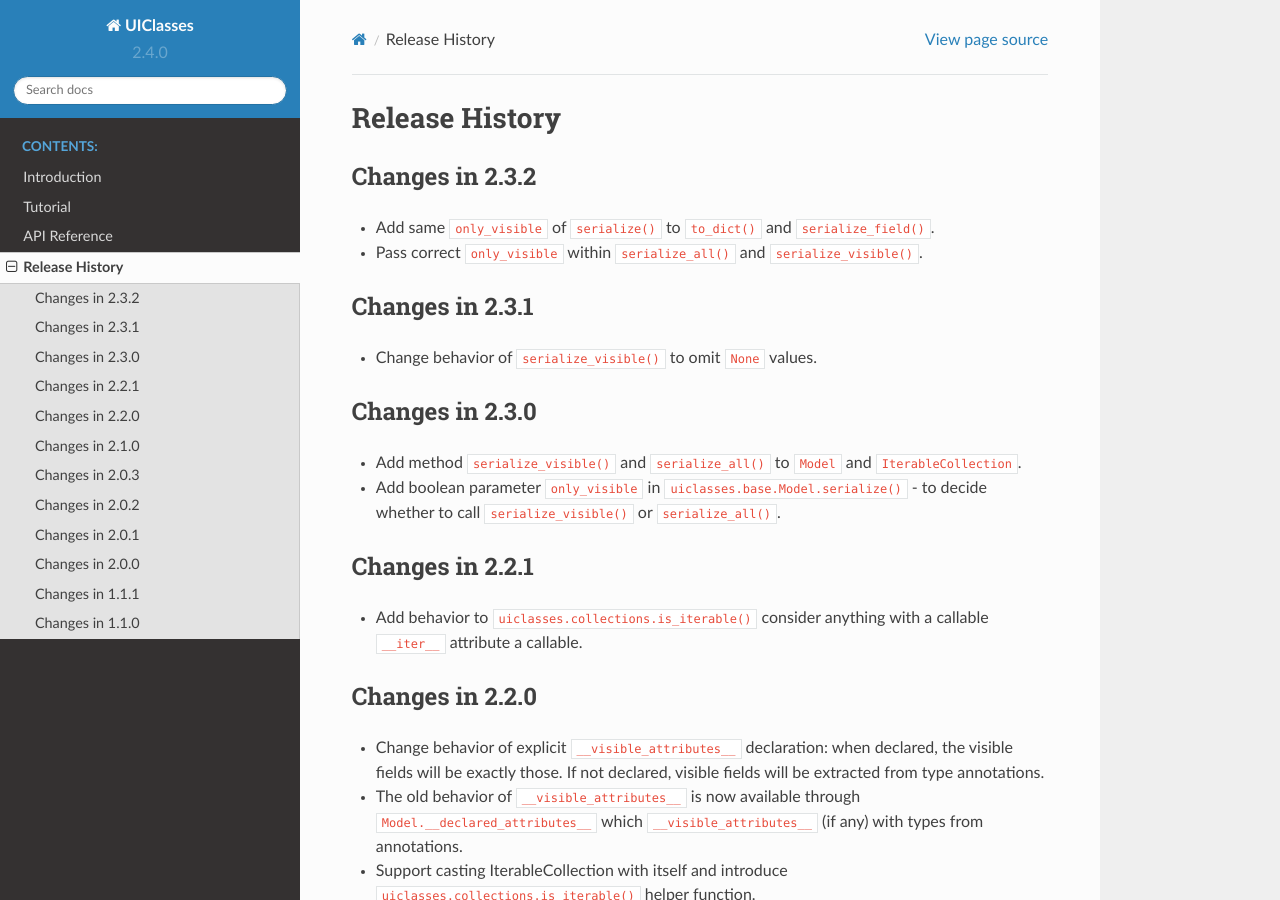
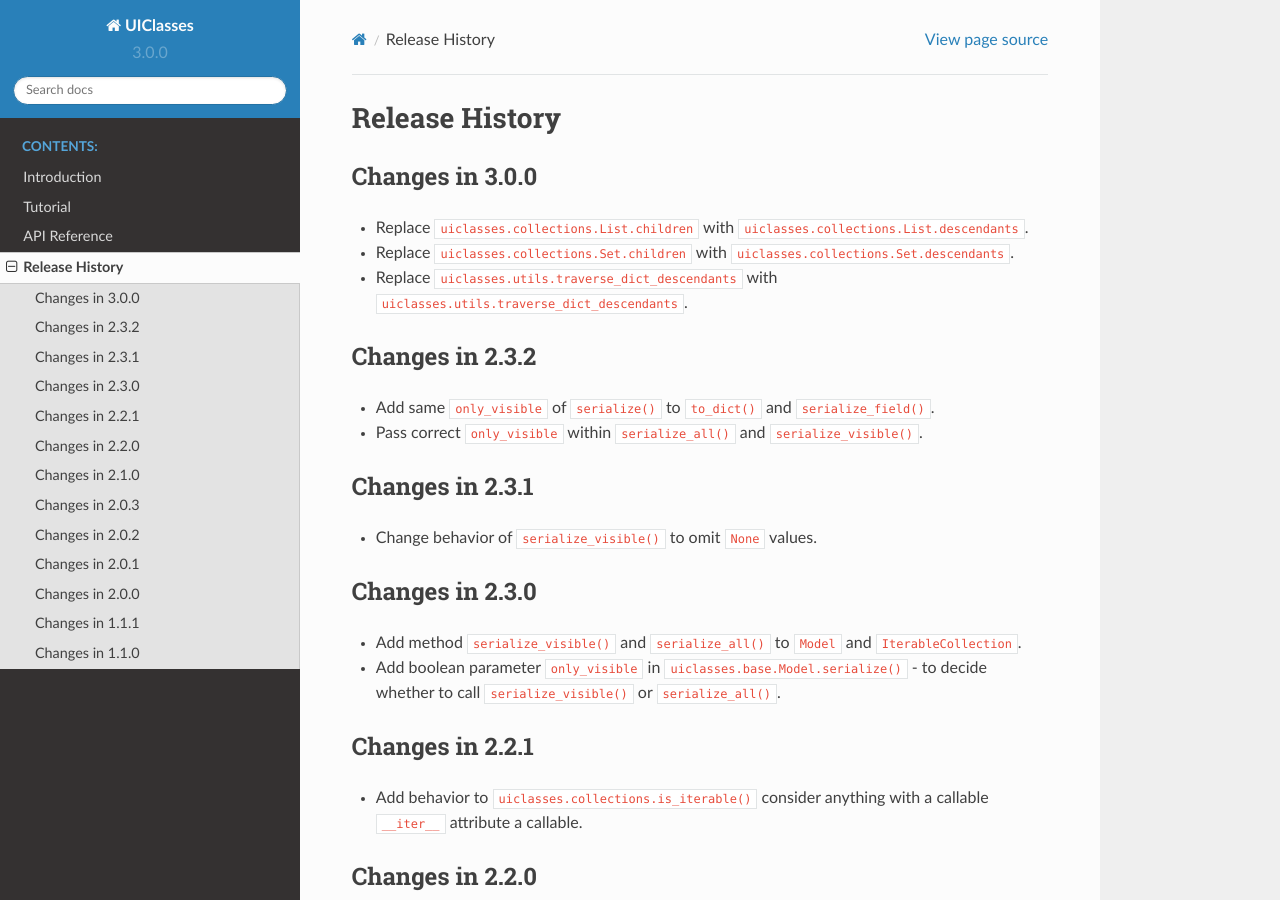
Before and after one commit to gabrielfalcao/uiclasses, a Sphinx documentation site: the page built from docs/source/changelog.rst, in a window 1280 px wide and 900 px high. Built offline with Sphinx 7.4.7 and the Read the Docs theme 2.0.0, drawn with Linux system fonts in a browser that asks for light colours.

Commit message:
prepare release 3.0.0

```diff
--- a/docs/source/changelog.rst
+++ b/docs/source/changelog.rst
@@ -2,6 +2,13 @@
 
 Release History
 ---------------
+
+Changes in 3.0.0
+~~~~~~~~~~~~~~~~
+
+- Replace ``uiclasses.collections.List.children`` with ``uiclasses.collections.List.descendants``.
+- Replace ``uiclasses.collections.Set.children`` with ``uiclasses.collections.Set.descendants``.
+- Replace ``uiclasses.utils.traverse_dict_descendants`` with ``uiclasses.utils.traverse_dict_descendants``.
 
 Changes in 2.3.2
 ~~~~~~~~~~~~~~~~
--- a/uiclasses/version.py
+++ b/uiclasses/version.py
@@ -20,4 +20,4 @@
 # CONNECTION WITH THE SOFTWARE OR THE USE OR OTHER DEALINGS IN THE
 # SOFTWARE.
 
-version = "2.4.0"
+version = "3.0.0"
```
